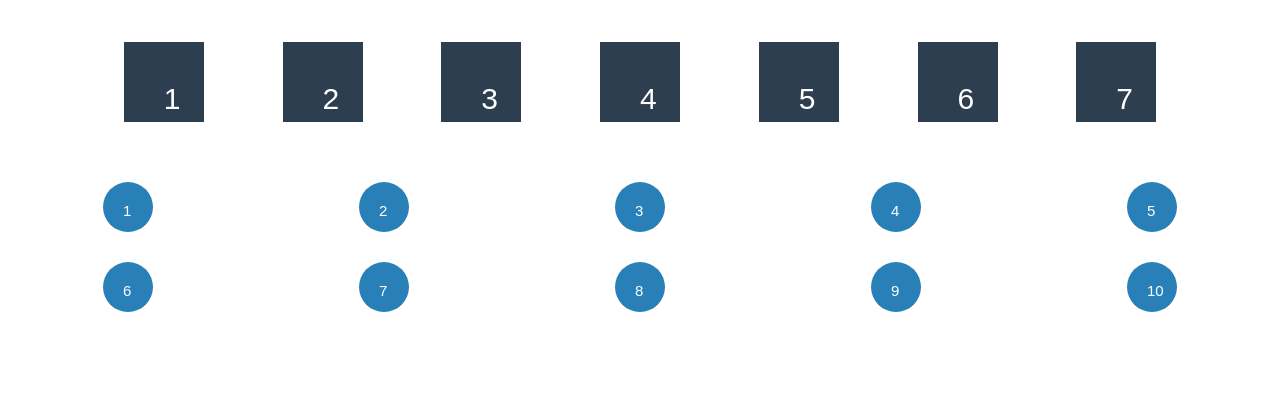
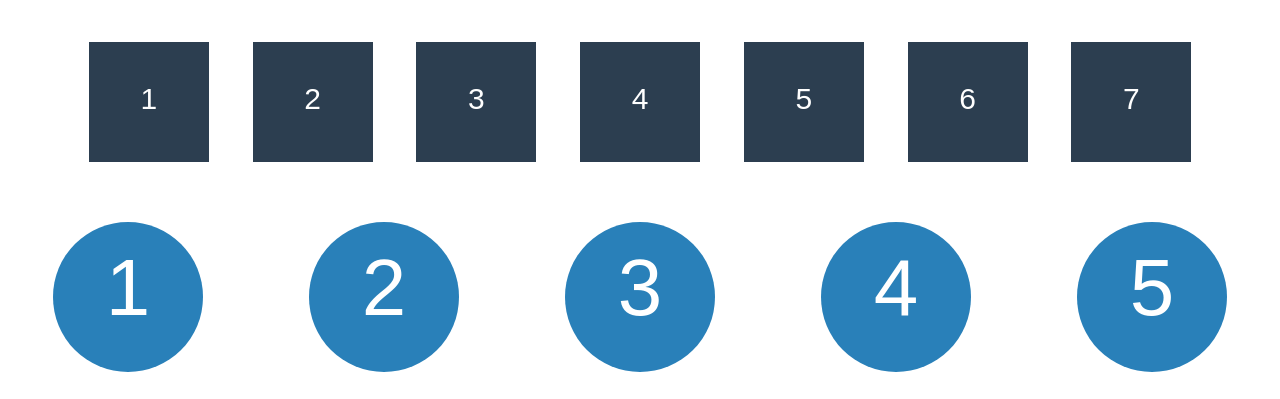
Before and after one commit to elidvenega/flex-and-grid, a plain HTML site: page index.html in a window 1280 px wide. Shown: the part 80-479 px from the top of the page. Drawn offline with Linux system fonts and the light colour scheme.

Commit message:
Started working pn CSS4

```diff
--- a/css/style.css
+++ b/css/style.css
@@ -27,8 +27,8 @@ h1 {
 }
 
 .flex {
-    height: 40px;
-    width: 40px;
+    height: 120px;
+    width: 120px;
     background-color: #2c3e50;
     color: #ffffff;
     text-align: center;
@@ -51,13 +51,13 @@ h1 {
     border-radius: 50%;
     color: #ffffff;
     padding: 20px;
-    font-size: 15px;
+    font-size: 5rem;
     margin: 15px;
-    height: 50px;
-    width: 50px;
+    height: 150px;
+    width: 150px;
     justify-self: center;
-    /* text-align: center;
-    align-items: center; */
+    text-align: center;
+    align-items: center;
 }
 
 /* mobile */
```
